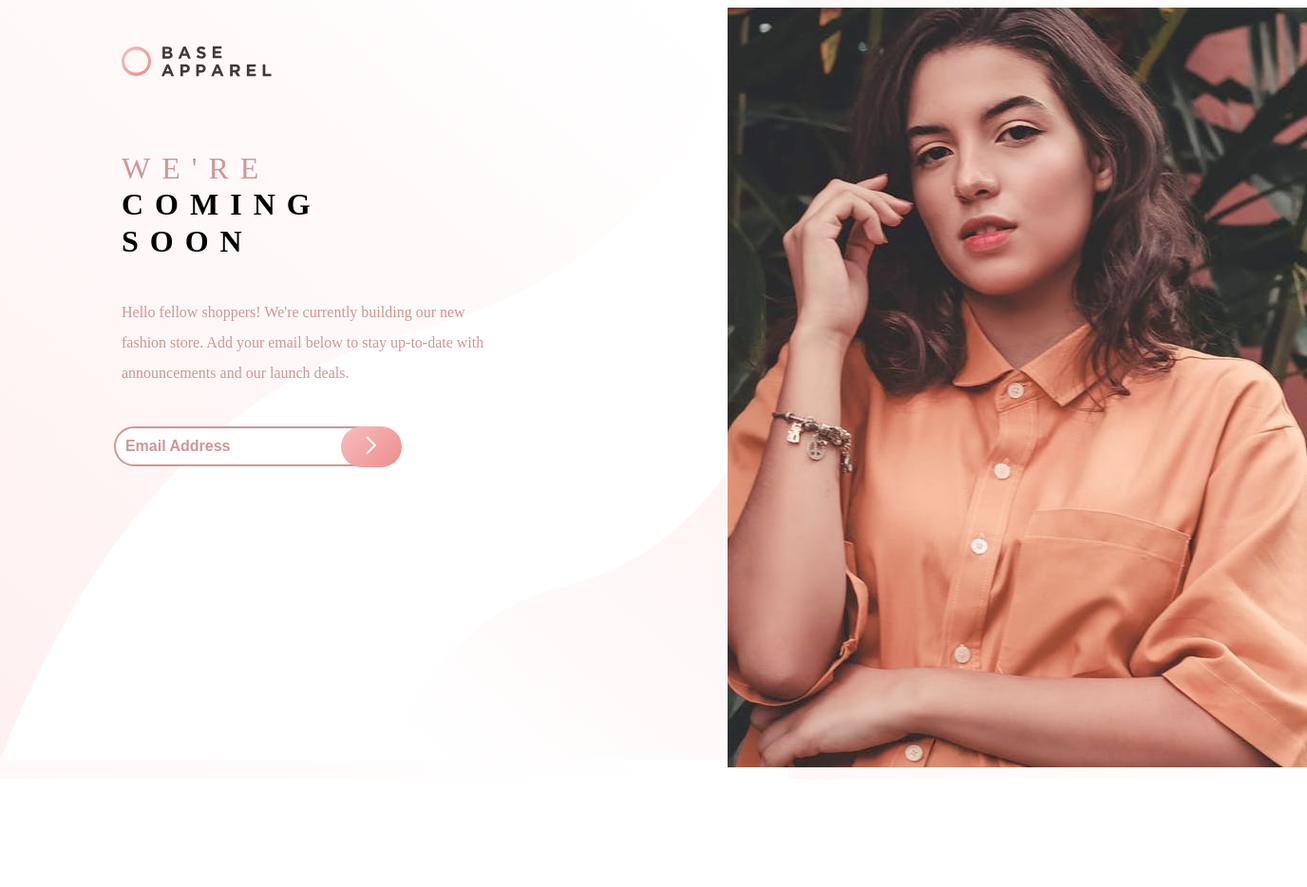
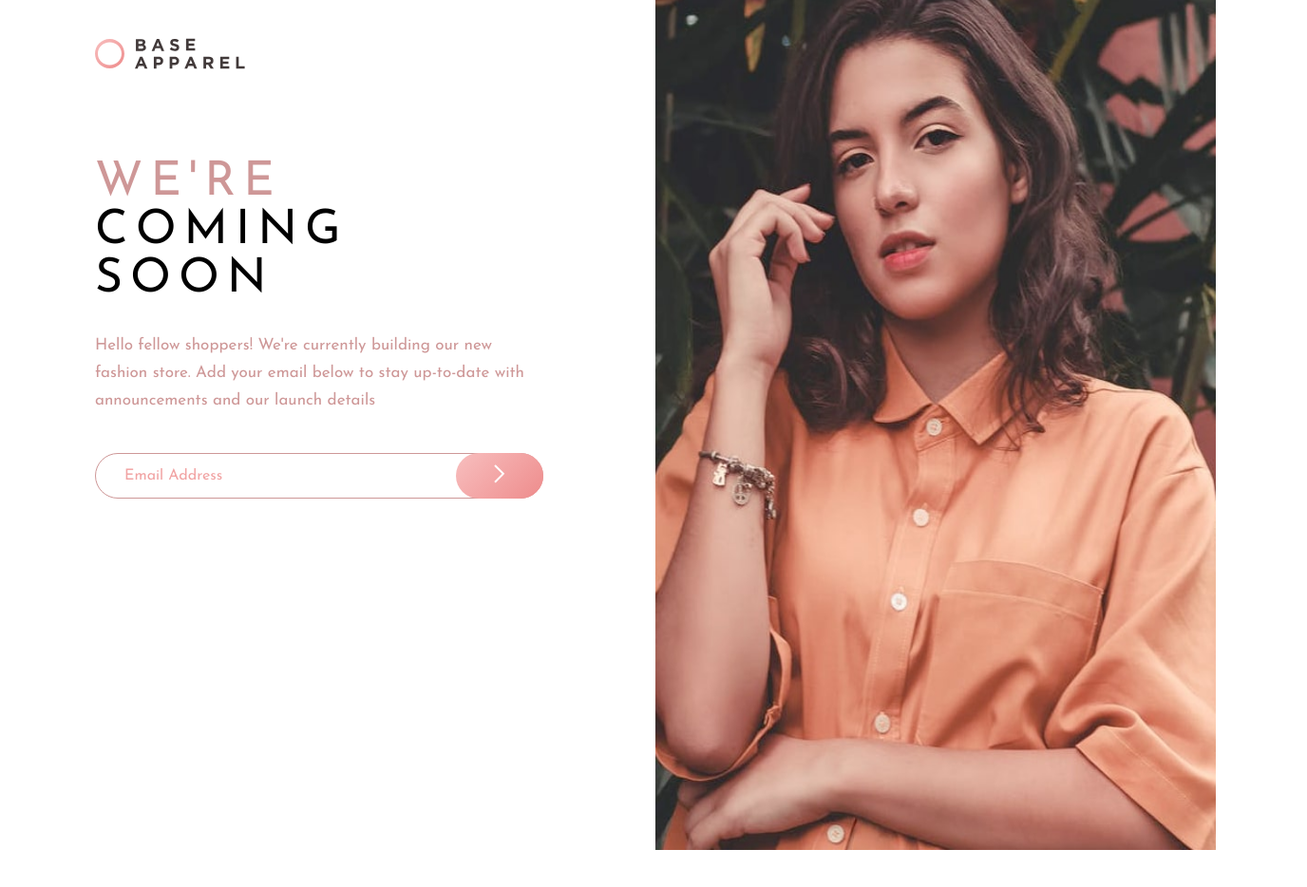
Before and after one commit to Janetsomehow/Base-apparel-coming-soon-page, a plain HTML site: page index.html in a window 1280 px wide. Shown: the whole page at 95% size, 1376 px wide, since content can reach past the window. Before the commit the page ends 820 px from the top, so only its background shows below. Drawn offline with Linux system fonts and the light colour scheme.

Commit message:
few changes

```diff
--- a/css/style.css
+++ b/css/style.css
@@ -1,78 +1,153 @@
+
 @import url('https://fonts.googleapis.com/css?family=Josefin+Sans&display=swap');
-
-.wrapper > div:nth-child(odd){
-   padding: 40px;
-
-}
 
 
 
-.wrapper {
-    display: grid;
-    grid-template-columns: 60% 40%;
 
+
+.attribution { font-size: 11px; text-align: center; }
+.attribution a { color: hsl(228, 45%, 44%); }
+
+
+* {
+    margin: 0;
+    padding: 0;
+    box-sizing: border-box;
+  }
+  body {
+    font-family: "Josefin Sans", sans-serif;
+    padding-bottom: 50px;
   }
 
-.logo{
-    float: left;
-    padding-left: 80px;
+  .container {
+    padding-left: 100px;
+    overflow: hidden;
   }
 
-body{
-    background-image: url(../images/bg-pattern-desktop.svg);
-    font-size: 16px;
-    display: grid;
+  .nav {
+    padding: 40px 0;
   }
 
-h1{
-    color: hs1(0, 6%, 24%);
-    line-height: 1.2;
-    text-transform: uppercase;
-    letter-spacing: 12px;
-    padding-left: 40px;
-    padding-top: 70px;
-    margin: 40px;
+  .main {
+    display: flex;
+    justify-content: space-between;
   }
 
-p{
-    color:  hsl(0, 36%, 70%);
-    line-height: 2;
-    width: 70%;
-    padding-left: 40px;
-    margin: 40px;
-
+  .main__details {
+    flex-basis: 40%;
+    margin-top: 50px;
   }
 
-span{
-    color:  hsl(0, 36%, 70%);
+  .main__heading {
+    font-size: 50px;
+    font-weight: 400;
+    text-transform: uppercase;
+    letter-spacing: 8px;
+    margin-bottom: 30px;
+  }
+  .main__heading-colored {
+    color: hsl(0, 36%, 70%);
     font-weight: 300;
   }
 
-input{
-    font-weight: 600;
-    font-size: 16px;
-    border-radius: 50px;
-    margin-left: 5%;
-    width: 40%;
-    padding: 10px;
-    border: 2px solid hsl(0, 36%, 70%);
-
+  .main__paragraph {
+    color: hsl(0, 36%, 70%);
+    font-size: 17px;
+    line-height: 1.7;
   }
 
-.form{
-    padding-left: 40px;
+  .form {
+    display: flex;
+    align-items: center;
+    position: relative;
+    margin-top: 40px;
+  }
+  .form__input {
+    width: 100%;
+    font-family: inherit;
+    padding: 15px 30px;
+    border-radius: 100px;
+    border: 1px solid hsl(0, 36%, 70%);
+    font-size: 16px;
+    outline: none;
+  }
+  .form__input::placeholder {
+    color: hsl(0, 74%, 74%);
+    opacity: 0.8;
   }
 
-button{
+  .form__btn {
     position: absolute;
-    margin-left: -40px;
     border: none;
-    width: 5%;
-    padding:10px;
-    border-radius: 50px;
-    background: linear-gradient(135deg, hsl(0, 80%, 86%), hsl(0, 74%, 74%))
+    border-radius: 100px;
+    align-self: stretch;
+    padding: 0 40px;
+    background-image: linear-gradient(135deg, hsl(0, 80%, 86%), hsl(0, 74%, 74%));
+    /* box-shadow: 0 2px 5px black; */
+    height: 100%;
+    right: 0;
+    transition: all 0.2s;
+    outline: none;
+    cursor: pointer;
+  }
+  .form__btn:hover {
+    box-shadow: 0 2px 15px rgba(0, 0, 0, 0.3);
+    transform: scale(1.1);
+  }
+  /*.form__warn-icon {
+    position: absolute;
+    right: 100px;
+    display: none;
+  }
+  .form__warn-text {
+    color: var(--softRed);
+    margin-left: 0;
+    margin-top: 10px;
+    display: none;
+  }*/
+
+  .main__img-container {
+    flex-basis: 50%;
+    align-self: stretch;
+    flex-shrink: 0;
+  }
+  .main__img {
+    width: 100%;
+    transform: translateY(-120px);
+    height: calc(100% + 120px);
+  }
+  .main__details-img {
+    width: calc(100% + 60px);
+    margin-left: -30px;
+    margin-bottom: 50px;
+    display: none;
   }
 
-::placeholder{
-    color:  hsl(0, 36%, 70%);
+  @media (max-width: 1070px) {
+    .container {
+      padding-left: 50px;
+      overflow: hidden;
     }
+    .main__img-container {
+      flex-basis: 50%;
+    }
+  }
+  @media (max-width: 800px) {
+    .main__img-container {
+      display: none;
+    }
+    .main__details {
+      flex-basis: 100%;
+      margin-top: 0;
+      text-align: center;
+    }
+    .main__details-img {
+      display: block;
+    }
+    .container {
+      padding: 0 30px;
+    }
+    .form__btn {
+      padding: 0 30px;
+    }
+  }
--- a/index.html
+++ b/index.html
@@ -3,50 +3,63 @@
 <head>
   <meta charset="UTF-8">
   <meta name="viewport" content="width=device-width, initial-scale=1.0"> <!-- displays site properly based on user's device -->
-
+<link rel="stylesheet" href="https://cdnjs.cloudfare.com/ajax/libs/font-awesome/4.7.0/css/font-awesome.min.css">
   <link rel="icon" type="image/png" sizes="32x32" href="./images/favicon-32x32.png">
   <link rel="stylesheet" href="css/style.css">
+
 
   <title>Frontend Mentor | Base Apparel coming soon page</title>
 
   <!-- Feel free to remove these styles or customise in your own stylesheet 👍 -->
-  <style>
-    .attribution { font-size: 11px; text-align: center; }
-    .attribution a { color: hsl(228, 45%, 44%); }
-  </style>
+
 </head>
 <body>
+  <body>
+    <div class="container">
+      <nav class="nav">
+        <img src="./images/logo.svg" alt="Logo" class="logo" />
+      </nav>
+
+      <main class="main">
+        <div class="main__details">
+          <img
+            class="main__details-img"
+            src="./images/hero-mobile.jpg"
+            alt=""
+          />
+          <h1 class="main__heading">
+            <span class="main__heading-colored">We're</span><br />
+            coming soon
+          </h1>
+
+          <p class="main__paragraph">
+            Hello fellow shoppers! We're currently building our new fashion
+            store. Add your email below to stay up-to-date with announcements
+            and our launch details
+          </p>
+
+          <form class="form">
+            <input id="email" placeholder="Email Address" type="email" class="form__input" required />
+           <!--- <img
+              id="warn-icon"
+              src="./images/icon-error.svg"
+              alt=""
+              class="form__warn-icon"
+            />-->
+            <button id="btn" class="form__btn">
+              <img src="./images/icon-arrow.svg" alt="" class="form__btn-icon" />
+            </button>
+          </form>
+        <!----  <p id="warn-text" class="form__warn-text">Please enter email</p>-->
+        </div>
+
+        <div class="main__img-container">
+          <img src="./images/hero-desktop.jpg" alt="" class="main__img" />
+        </div>
+      </main>
+    </div>
 
 
-  <div class="wrapper">
-    <div>
-      <img class="logo" src="images/logo.svg" alt="">
-     <h1><span>We're</span><br> Coming<br> Soon</h1>
-
-
-        <p>Hello fellow shoppers! We're currently building our new<br> fashion store.
-        Add your email below to stay up-to-date with<br> announcements and our launch deals.</p>
-
-        <div class="form">
-           <!--- <label for="email"><strong>E-mail</strong></label>-->
-            <input type="email" name="email" id="email" placeholder="Email Address"required>
-       <!-- <img class="icon-error" src="images/icon-error.svg" alt=""> -->
-        <button type="button" name="button"> <img src="images/icon-arrow.svg" alt=""></button>
-      </div>
-
-
-    </div>
-
-    <div>
-
-<img class="hero" src="images/hero-desktop.jpg" alt="">
-    </div>
-  </div>
-  <!---<footer>
-    <p class="attribution">
-      Challenge by <a href="https://www.frontendmentor.io?ref=challenge" target="_blank">Frontend Mentor</a>.
-      Coded by <a href="#">Janetsomehow</a>.
-    </p>
-  </footer> --->
+  <script src="main.js"></script>
 </body>
 </html>
--- /dev/null
+++ b/main.js
@@ -0,0 +1,24 @@
+const emailVal = document.getElementById(`emailVal`);
+
+const preText = document.querySelector(`.preText`);
+
+const validateIcon = document.querySelector(`.validateIcons`)
+
+//event listeners and keyup//
+emailVal.addEventListener("keyup", (e)=>{
+    const isValidEmail = emailVal.checkValidity()
+
+    if(isValidEmail){
+        preText.textContent = "SUCCESS!"
+        //preText.style.color ="green"
+        validateIcon.innerHTML = `<i class ='fas-fa-check-circle'></i>`;
+       // validateIcon.style.color="green";
+
+    }else{
+        preText.textContent = " please provide a valid email"
+       // pretext.style.color = "red"
+        validateIcon.innerHTML = `<i class = 'fas-fa-exclamation-circle'></i>`;
+       // validateIcon.style.color="red";
+
+    }
+})
```
Lines whose indentation alone changed are shown as unchanged.
